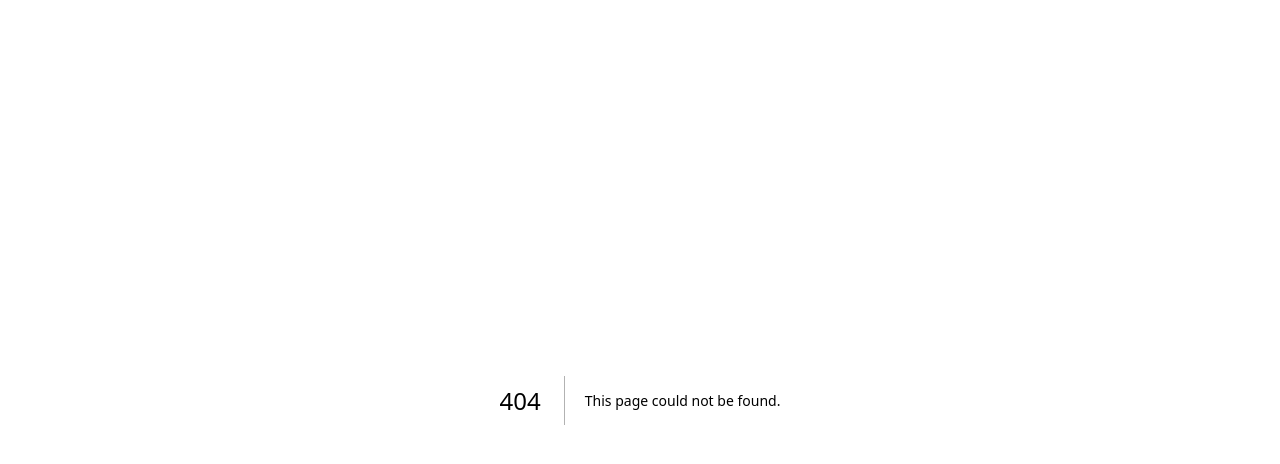
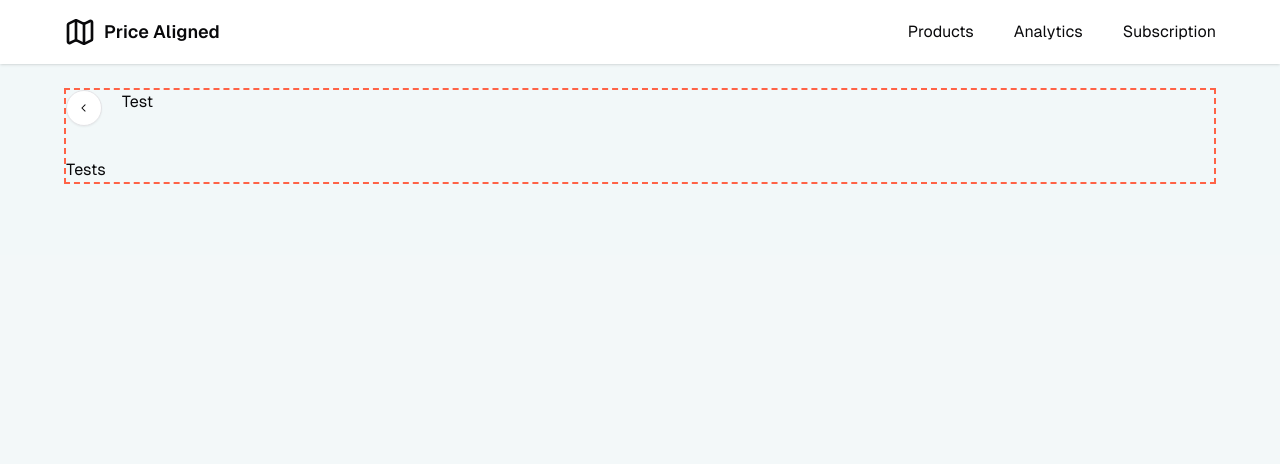
Before and after one commit to ddeveza/price-align-saas, a Next.js app: page /dashboard/products/new in a window 1280 px wide. Before the commit this address had no page. Shown: the top 464 px of the page. Built offline with nearby package versions, Linux system fonts and the light colour scheme.

Commit message:
created the empty products page

```diff
--- /dev/null
+++ b/src/app/dashboard/_component/empty-products.tsx
@@ -0,0 +1,19 @@
+import { Button } from "@/components/ui/button";
+import Link from "next/link";
+import React from "react";
+
+const NoProducts = () => {
+  return (
+    <div className="mt-32 text-balance text-center">
+      <h1 className="mb-2 text-4xl font-semibold">You have no products</h1>
+      <p className="mb-4">
+        Get started with Price Aligned discounts by creating a product
+      </p>
+      <Button size={"lg"} asChild>
+        <Link href="/dashboard/products/new">Add Product</Link>
+      </Button>
+    </div>
+  );
+};
+
+export default NoProducts;
--- /dev/null
+++ b/src/app/dashboard/_component/page-with-back-button.tsx
@@ -0,0 +1,30 @@
+import { Button } from "@/components/ui/button";
+import Link from "next/link";
+import React, { ReactNode } from "react";
+import { CaretLeftIcon } from "@radix-ui/react-icons";
+type PageWithBackButtonType = {
+  backButtonHref: string;
+  pageTitle: string;
+  children: ReactNode;
+};
+
+const PageWithBackButton = ({
+  backButtonHref,
+  children,
+  pageTitle,
+}: PageWithBackButtonType) => {
+  return (
+    <div className="grid grid-cols-[auto,1fr] gap-x-4 gap-y-8 debug-border">
+      <Button size="icon" variant="outline" className="rounded-full" asChild>
+        <Link href={backButtonHref}>
+          <div className="sr-only">Back</div>
+          <CaretLeftIcon className="size-8" />
+        </Link>
+      </Button>
+      <h1>{pageTitle}</h1>
+      <div>{children}</div>
+    </div>
+  );
+};
+
+export default PageWithBackButton;
--- a/src/app/dashboard/page.tsx
+++ b/src/app/dashboard/page.tsx
@@ -1,5 +1,16 @@
+import { getProducts } from "@/server/db/products";
+import { auth } from "@clerk/nextjs/server";
 import React from "react";
+import NoProducts from "./_component/empty-products";
 
-export default function DashboardPage() {
+export default async function DashboardPage() {
+  const { userId, redirectToSignIn } = await auth();
+
+  if (userId === null) return redirectToSignIn();
+
+  const products = await getProducts(userId, { limit: 6 });
+
+  if (products?.length === 0) return <NoProducts />;
+
   return <div>page</div>;
 }
--- /dev/null
+++ b/src/app/dashboard/products/new/page.tsx
@@ -0,0 +1,9 @@
+import PageWithBackButton from "../../_component/page-with-back-button";
+
+export default function NewProductPage() {
+  return (
+    <PageWithBackButton pageTitle="Test" backButtonHref="/dashboard/products">
+      Tests
+    </PageWithBackButton>
+  );
+}
--- a/src/components/ui/button.tsx
+++ b/src/components/ui/button.tsx
@@ -14,7 +14,7 @@ const buttonVariants = cva(
         destructive:
           "bg-destructive text-destructive-foreground shadow-sm hover:bg-destructive/90",
         outline:
-          "border border-input bg-background shadow-sm hover:bg-accent hover:text-accent-foreground",
+          "border border-input bg-background shadow-sm hover:bg-muted hover:text-muted-foreground",
         secondary:
           "bg-secondary text-secondary-foreground shadow-sm hover:bg-secondary/80",
         ghost: "hover:bg-accent hover:text-accent-foreground",
--- /dev/null
+++ b/src/server/db/products.ts
@@ -0,0 +1,13 @@
+import { db } from "@/drizzle/db";
+
+export function getProducts(userId: string, { limit }: { limit?: number }) {
+  try {
+    return db.query.ProductTable.findMany({
+      where: ({ clerkUserId }, { eq }) => eq(clerkUserId, userId),
+      orderBy: ({ createdAt }, { desc }) => desc(createdAt),
+      limit,
+    });
+  } catch (error) {
+    console.log("Error on getProducts clerkUserId", error);
+  }
+}
```
